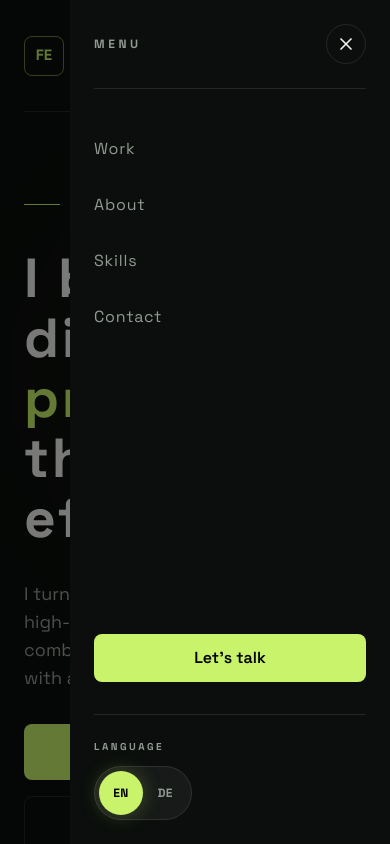
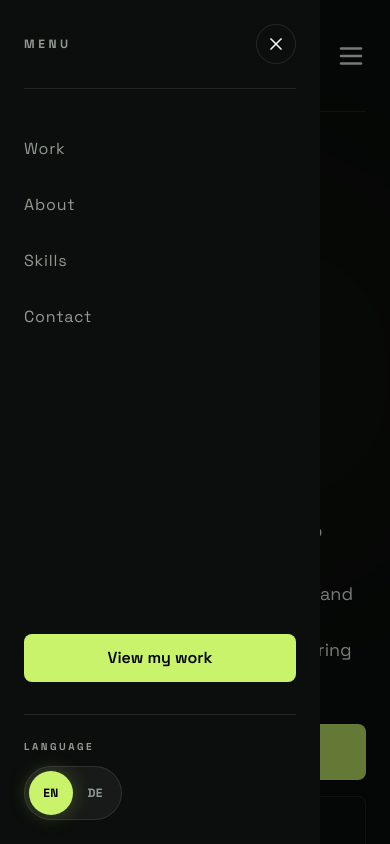
Before and after one commit to Alireza-404/404-Portfolio, a React (Vite) app: page / in a window 390 px wide. Both pictures are taken after a click on the element 351 px from the left and 55 px from the top of the page. Shown: the top 844 px of the page. Built offline with nearby package versions, Linux system fonts and the light colour scheme.

Commit message:
update GSAP configuration and UI components

```diff
--- a/src/App.css
+++ b/src/App.css
@@ -38,7 +38,8 @@ body {
 }
 
 .grid-layer {
-  background-image: linear-gradient(to right, #525252, transparent 1px),
+  background-image:
+    linear-gradient(to right, #525252, transparent 1px),
     linear-gradient(to bottom, #525252, transparent 1px);
   background-size: 45px 45px;
   opacity: 0.2;
--- a/src/App.jsx
+++ b/src/App.jsx
@@ -38,6 +38,36 @@ function App() {
     ScrollTrigger.refresh(true);
   }, [i18n]);
 
+  useEffect(() => {
+    let timeout;
+
+    const refresh = () => {
+      clearTimeout(timeout);
+
+      timeout = setTimeout(() => {
+        requestAnimationFrame(() => {
+          ScrollTrigger.refresh();
+        });
+      }, 100);
+    };
+
+    refresh();
+
+    window.addEventListener("resize", refresh);
+    window.addEventListener("load", refresh);
+    window.addEventListener("orientationchange", refresh);
+    window.visualViewport?.addEventListener("resize", refresh);
+
+    return () => {
+      clearTimeout(timeout);
+
+      window.removeEventListener("resize", refresh);
+      window.removeEventListener("load", refresh);
+      window.removeEventListener("orientationchange", refresh);
+      window.visualViewport?.removeEventListener("resize", refresh);
+    };
+  }, []);
+
   return (
     <div className="w-full min-h-screen overflow-x-hidden bg-[#0b0e0c]">
       <Header />
--- a/src/components/HowIBuild/HowIBuildContent.jsx
+++ b/src/components/HowIBuild/HowIBuildContent.jsx
@@ -118,6 +118,8 @@ export default function HowIBuildContent() {
           . {t("howIBuild.principle.after")}
         </h3>
 
+        <div className="absolute w-76 h-76 border border-white/5 rounded-full top-2 left-4 z-10"></div>
+
         <div
           className="absolute w-1/3 h-1/3 md:w-70 md:h-50 lg:h-76 lg:w-76 rounded-full
             bg-primary/10 top-2 left-4 blur-2xl z-0"
--- a/src/components/MobileMenu/MobileMenu.jsx
+++ b/src/components/MobileMenu/MobileMenu.jsx
@@ -1,30 +1,27 @@
 import { AnimatePresence, motion } from "framer-motion";
 import { LuX } from "react-icons/lu";
+import { Link } from "react-scroll";
+import { useTranslation } from "react-i18next";
 
 import Overlay from "../Overlay/Overlay";
 import NavLinks from "../NavLinks/NavLinks";
 import PrimaryButton from "../PrimaryButton/PrimaryButton";
 import LanguageSwitcher from "../LanguageSwitcher/LanguageSwitcher";
-import { Link } from "react-router-dom";
-import { useTranslation } from "react-i18next";
 
 export default function MobileMenu({ isOpen, onClose }) {
   const { t } = useTranslation();
-  const dir = document.documentElement.dir;
 
   return (
     <AnimatePresence initial={false}>
       {isOpen && (
         <>
           <motion.aside
-            initial={{ x: dir === "ltr" ? "-100%" : "100%" }}
+            initial={{ x: "-100%" }}
             animate={{ x: 0 }}
-            exit={{ x: dir === "ltr" ? "-100%" : "100%" }}
+            exit={{ x: "-100%" }}
             transition={{ duration: 0.35, ease: [0.22, 1, 0.36, 1] }}
-            className={`fixed inset-y-0 z-30 flex w-80 flex-col
-              overflow-y-auto bg-[#0b0e0c] p-6 md:hidden ${
-                dir === "ltr" ? "left-0" : "right-0"
-              }`}
+            className="fixed inset-y-0 z-30 flex w-80 flex-col
+              overflow-y-auto bg-[#0b0e0c] p-6 md:hidden left-0"
           >
             <div className="flex items-center justify-between border-b border-white/10 pb-6">
               <span className="text-xs font-bold tracking-[0.3em] text-secondary">
@@ -45,7 +42,7 @@ export default function MobileMenu({ isOpen, onClose }) {
             </div>
 
             <div className="flex flex-1 flex-col pt-12">
-              <NavLinks />
+              <NavLinks onClose={onClose} />
 
               <div className="mt-auto pt-12">
                 <PrimaryButton
@@ -53,11 +50,13 @@ export default function MobileMenu({ isOpen, onClose }) {
                   className="w-full hover:-translate-y-1 hover:shadow-[0_4px_24px_#c8f36a4d]"
                 >
                   <Link
-                    to="#"
+                    to={"selected-work-section"}
+                    smooth={true}
+                    duration={700}
+                    className="flex py-3 w-full items-center justify-center"
                     onClick={onClose}
-                    className="flex py-3 w-full items-center justify-center"
                   >
-                    {t("common.letsTalk")}
+                    {t("common.viewMyWork")}
                   </Link>
                 </PrimaryButton>
               </div>
--- a/src/components/NavLinks/NavLinks.jsx
+++ b/src/components/NavLinks/NavLinks.jsx
@@ -1,7 +1,7 @@
 import { useTranslation } from "react-i18next";
 import { Link } from "react-scroll";
 
-export default function NavLinks() {
+export default function NavLinks({ onClose }) {
   const { t, i18n } = useTranslation();
 
   const linksArray = [
@@ -23,6 +23,7 @@ export default function NavLinks() {
             smooth={true}
             duration={700}
             to={link.to}
+            onClick={onClose}
             className="relative text-secondary text-base md:text-lg tracking-wider hover:text-foreground
             after:absolute after:w-[125%] after:bg-foreground
             after:h-px after:left-1/2 after:-translate-x-1/2 cursor-pointer
```
